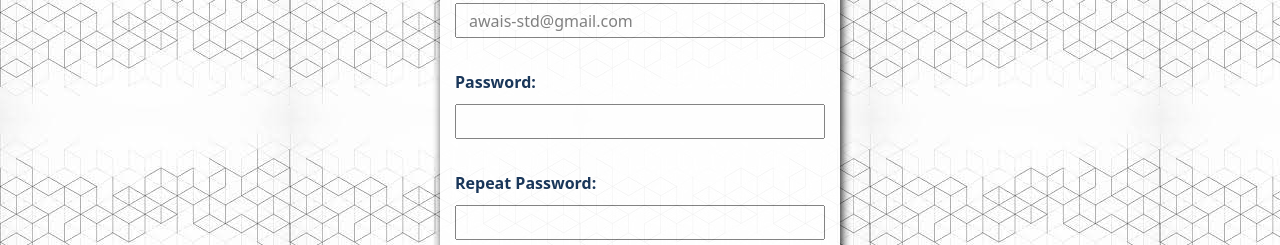
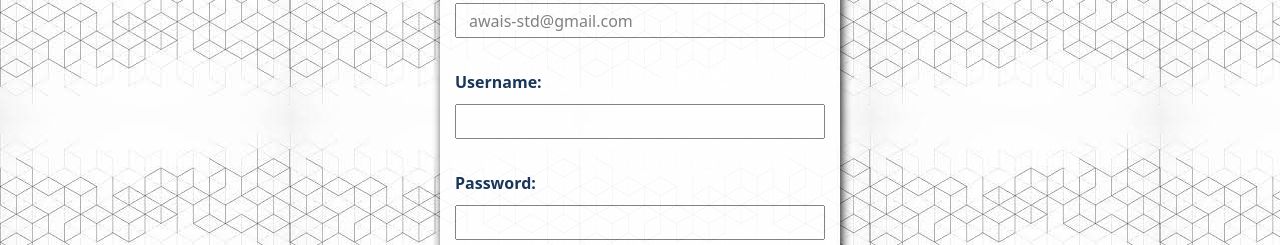
Before and after one commit to ameerparial/read4uapp, a React (Create React App) app in the folder Front-end/: page /register in a window 1280 px wide. Shown: the part 230-475 px from the top of the page. Built offline with nearby package versions, Linux system fonts and the light colour scheme.

Commit message:
Change the register page.

```diff
--- a/Front-end/src/components/RegisterPage.js
+++ b/Front-end/src/components/RegisterPage.js
@@ -19,12 +19,12 @@ const RegisterComponent = () => {
           </div>
 
           <div className="separator">
-            <label className="labelField">Password:</label>
-            <input type="password" className="inputField" required />
+            <label className="labelField">Username:</label>
+            <input type="text" className="inputField" required />
           </div>
 
           <div className="separator">
-            <label className="labelField">Repeat Password:</label>
+            <label className="labelField">Password:</label>
             <input type="password" className="inputField" required />
           </div>
 
```
